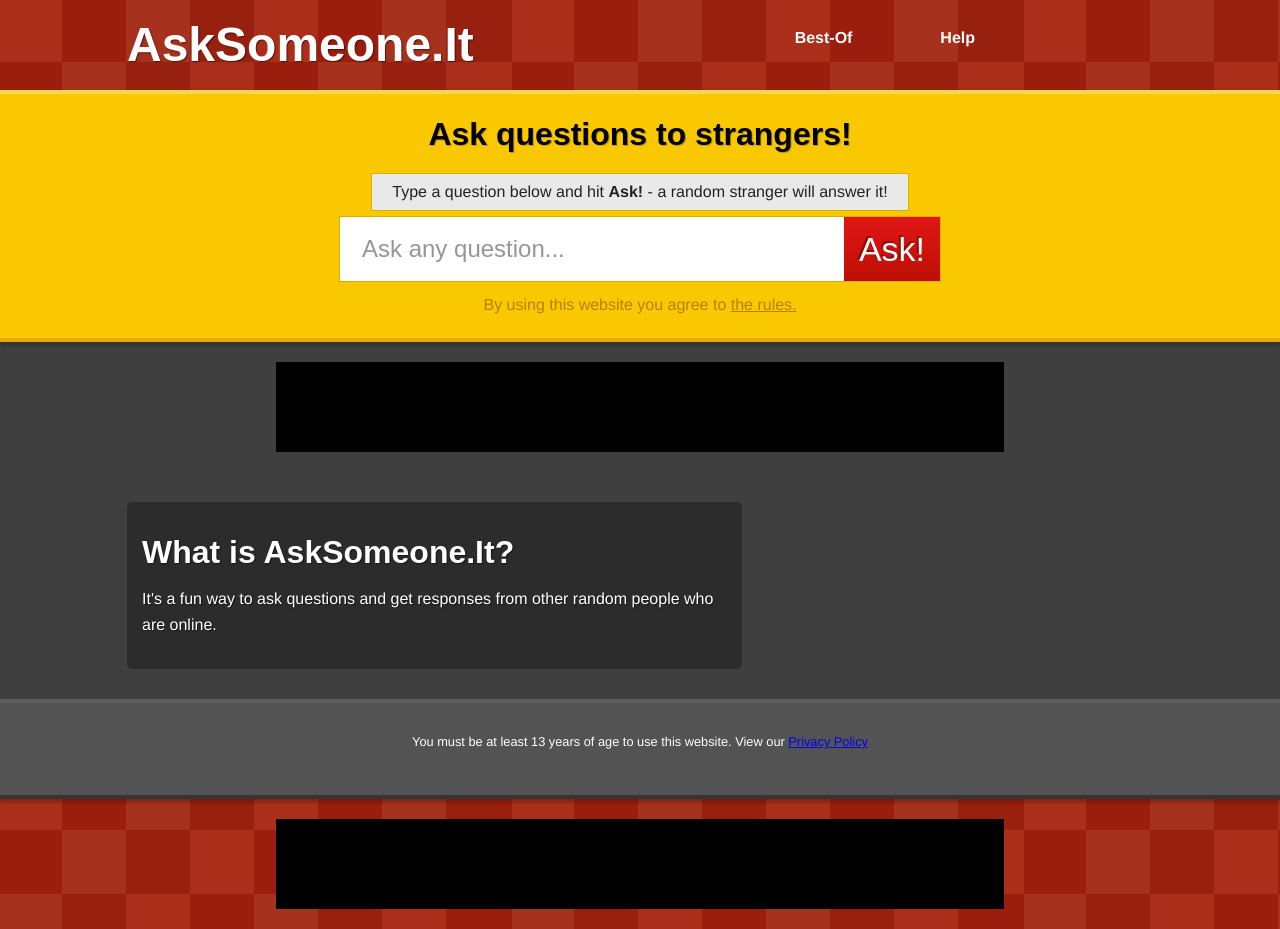
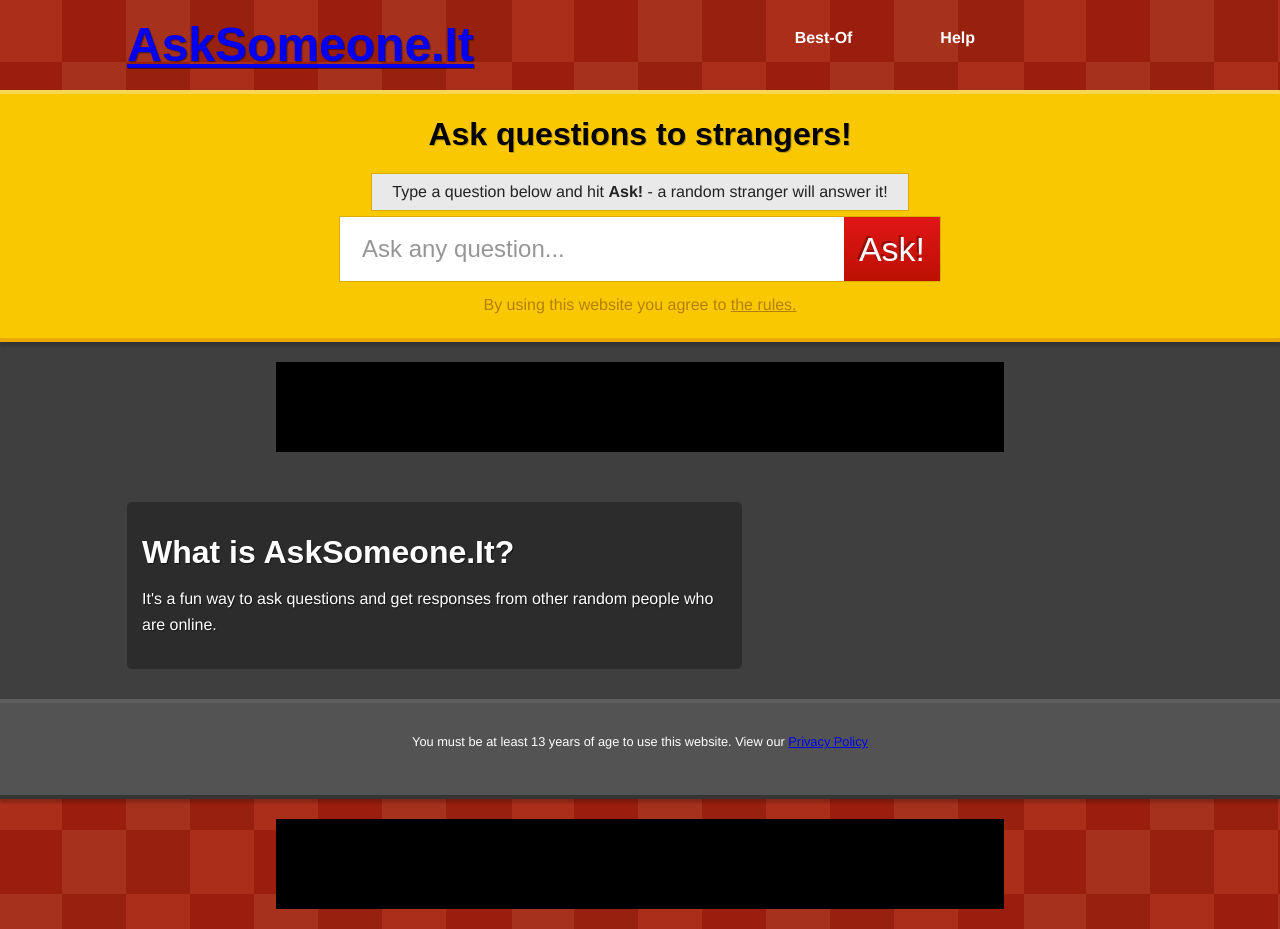
Before and after one commit to DavidJRobertson/AskSomeone.it, a website: page static/index.html in a window 1280 px wide. Drawn offline with nearby package versions, Linux system fonts and the light colour scheme; no server answers; a web font is replaced by a local one.

Commit message:
Made top left project name be a link to the root page

```diff
--- a/static/index.html
+++ b/static/index.html
@@ -24,7 +24,7 @@
 
         <div class="header-container">
             <header class="wrapper clearfix">
-                <h1 class="title">AskSomeone.It</h1>
+                <h1 class="title"><a href="/">AskSomeone.It</a></h1>
                 <nav>
                     <ul>
                         <li><a href="#">Best-Of</a></li>
```
